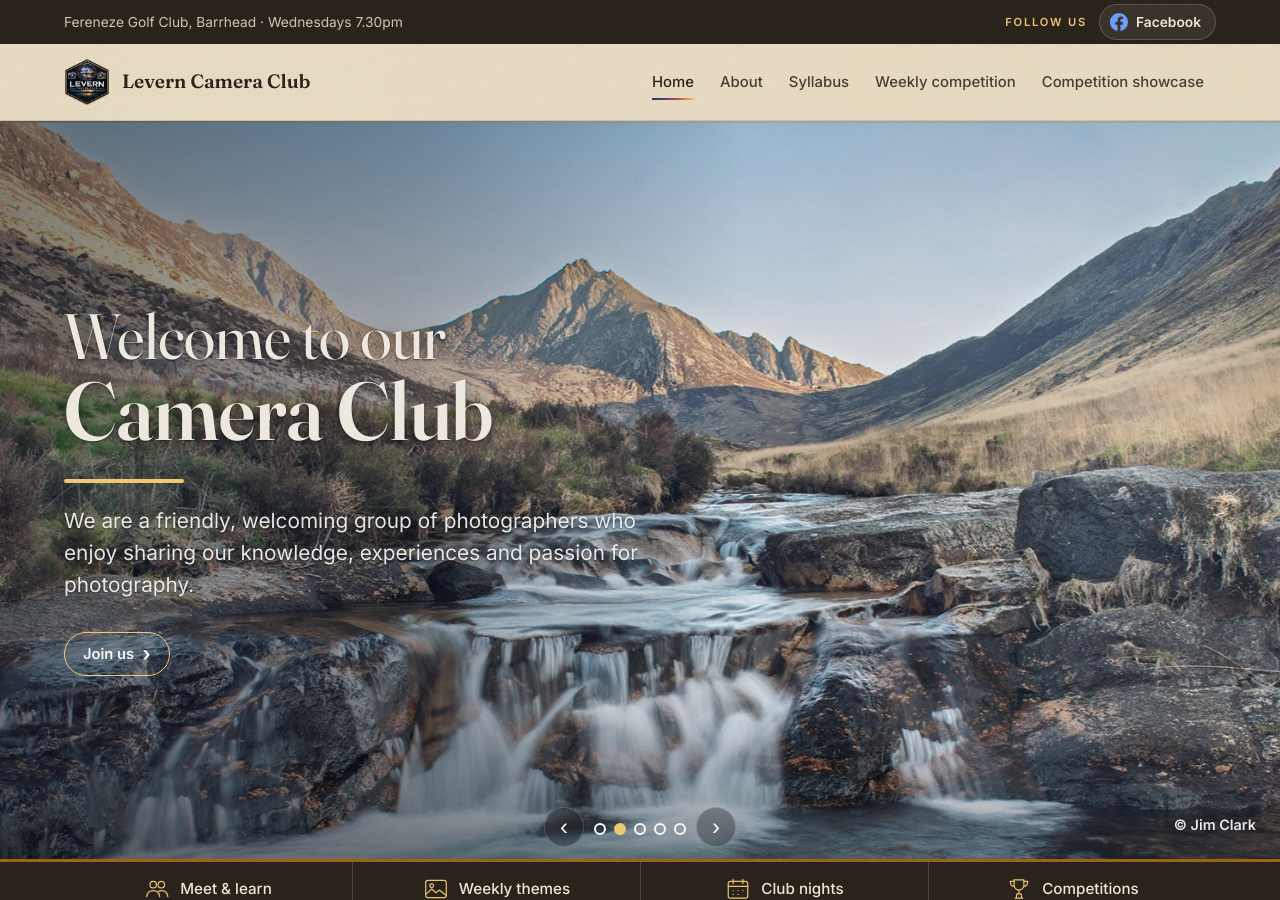
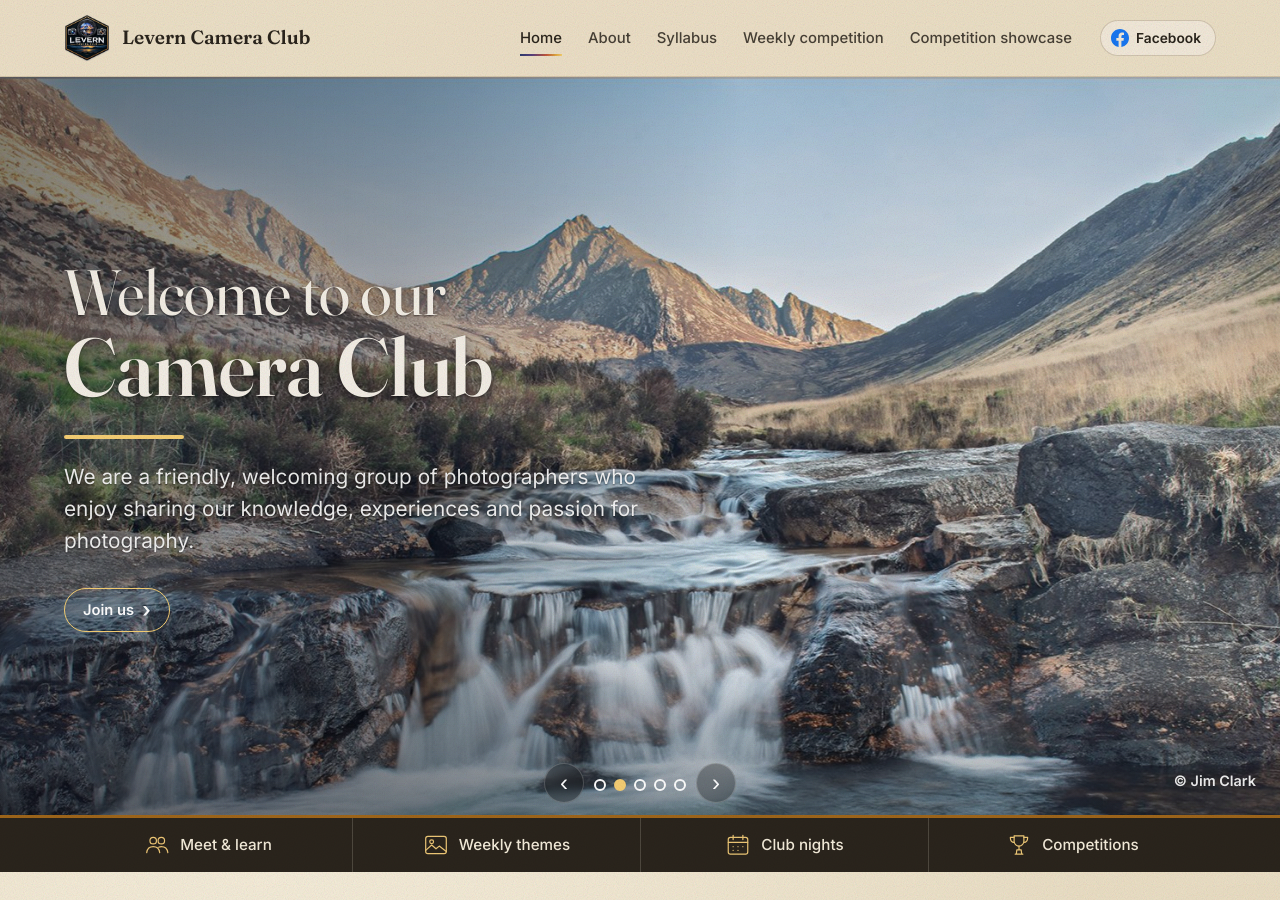
Before and after one commit to grantfitfuel/levern-camera-club, a Jekyll site: the page built from index.html, in a window 1280 px wide and 900 px high. Built offline with Jekyll 4.4.1, drawn with Linux system fonts in a browser that asks for light colours.

Commit message:
Move Facebook link into the header, remove dark top bar
Co-Authored-By: Claude Opus 5.5 <noreply@anthropic.com>
Claude-Session: https://claude.ai/code/session_012PBygZKZRm7fLhazHccoH4

```diff
--- a/_layouts/default.html
+++ b/_layouts/default.html
@@ -19,20 +19,13 @@
 </head>
 <body class="{{ page.body_class }}">
   {% capture social %}{% include club-social.html %}{% endcapture %}
-  {% if social contains "soc" %}
-  <div class="topbar">
-    <div class="wrap topbar-inner">
-      <p class="topbar-info">{{ site.data.settings.venue | default: "Barrhead" }} <span aria-hidden="true">·</span> <span class="nowrap">Wednesdays 7.30pm</span></p>
-      <div class="topbar-social"><span class="topbar-follow">Follow us</span>{{ social }}</div>
-    </div>
-  </div>
-  {% endif %}
   <header class="site-header">
     <div class="wrap header-inner">
       <a class="brand" href="{{ '/' | relative_url }}">
         {% include logo.html %}
         <span class="brand-name">Levern Camera Club</span>
       </a>
+      {% if social contains "soc" %}<div class="header-social">{{ social }}</div>{% endif %}
       <button class="nav-toggle" aria-expanded="false" aria-controls="site-nav" aria-label="Menu">
         <span></span><span></span><span></span>
       </button>
--- a/assets/css/vellum.css
+++ b/assets/css/vellum.css
@@ -130,21 +130,15 @@ h1 em, h2 em, .statement em, .footer-name em, .hero-title em { font-weight: 400;
   .feature + .feature { border-left: 1px solid rgba(246,238,220,.18); }
 }
 
-/* ---------- Top bar with the club's social links ---------- */
-.topbar { background: #2a241c; color: #d9ccb2; font-size: .86rem; }
-.topbar-inner { display: flex; align-items: center; justify-content: space-between; gap: 16px; min-height: 44px; }
-.topbar-info { margin: 0; }
-.topbar-social { display: flex; align-items: center; gap: 8px; }
-.topbar-follow { text-transform: uppercase; letter-spacing: .16em; font-size: .7rem; font-weight: 600; color: #f0c977; margin-right: 4px; }
-.soc { display: inline-flex; align-items: center; gap: 8px; padding: 6px 14px 6px 10px; border-radius: 999px; background: rgba(246,238,220,.08); border: 1px solid rgba(246,238,220,.2); color: #f6eedc; text-decoration: none; font-weight: 600; transition: background .25s, color .25s, border-color .25s; }
+/* ---------- Club social links in the paper header ---------- */
+.header-inner .brand { margin-right: auto; }
+.header-social { order: 3; display: flex; align-items: center; gap: 8px; }
+.nav-toggle { order: 4; }
+.soc { display: inline-flex; align-items: center; gap: 7px; padding: 6px 14px 6px 10px; border-radius: 999px; background: rgba(255,255,255,.35); border: 1px solid rgba(90,66,28,.22); color: var(--ink); text-decoration: none; font-weight: 600; font-size: .86rem; transition: background .25s, color .25s, border-color .25s; }
 .soc svg { width: 18px; height: 18px; }
-.soc-fb svg { color: #6ea2ff; }
-.soc:hover { background: #f0c977; border-color: #f0c977; color: #1d1810; }
-.soc:hover svg { color: inherit; }
-@media (max-width: 560px) {
-  .topbar-info { display: none; }
-  .topbar-inner { justify-content: center; }
-}
+.soc-fb svg { color: #1877f2; }
+.soc:hover { background: #f0c977; border-color: #d9a94a; color: #1d1810; }
+@media (max-width: 1240px) { .soc { padding: 8px; } .soc span { position: absolute; width: 1px; height: 1px; overflow: hidden; clip: rect(0 0 0 0); } }
 @media (max-width: 700px) { .banner-dots { left: auto; right: 24px; transform: none; bottom: 26px; } .slide-caption { right: 110px; bottom: 20px; } }
 /* Arrows sit at the bottom beside the dots so they never cover the welcome text */
 .banner-btn { top: auto; bottom: 12px; transform: none; width: 40px; height: 40px; font-size: 24px; }
@@ -173,3 +167,4 @@ h1 em, h2 em, .statement em, .footer-name em, .hero-title em { font-weight: 400;
 @media (max-width: 760px) {
   .hero-shade { background: linear-gradient(180deg, rgba(10,12,20,0) 30%, rgba(10,12,20,.42) 62%, rgba(10,12,20,.5) 100%); }
 }
+@media (max-width: 480px) { .header-inner { gap: 8px; } .brand { gap: 10px; } .brand-name { white-space: nowrap; font-size: clamp(.95rem, 4.4vw, 1.2rem); } .nav-toggle { padding: 10px 4px 10px 8px; } }
```
